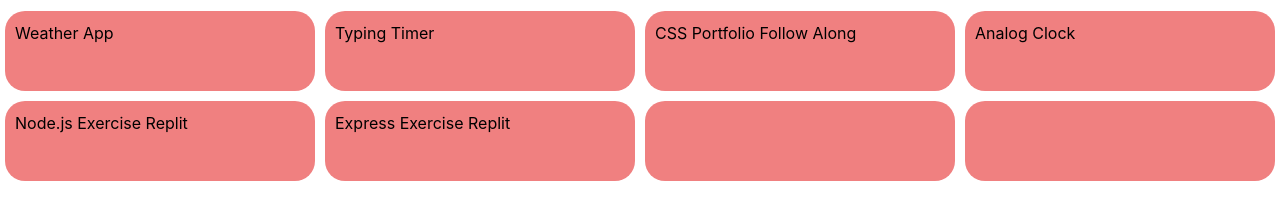
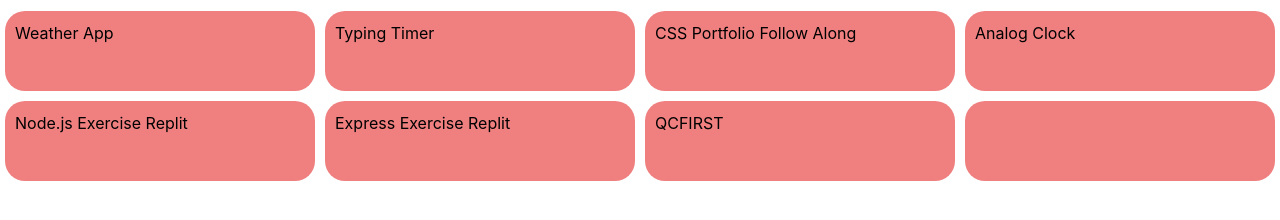
Before and after one commit to snecola/snecola.github.io, a plain HTML site: page index.html in a window 1280 px wide. Shown: the part 50-270 px from the top of the page. Drawn offline with nearby package versions, Linux system fonts and the light colour scheme.

Commit message:
Added QCFirst link

```diff
--- a/index.html
+++ b/index.html
@@ -42,7 +42,7 @@
                     <a href="https://replit.com/@snecola/boilerplate-express#myApp.js" class="link">Express Exercise Replit</a>
                 </div>
                 <div class="col">
-
+                    <a href="https://snecola.github.io/qcfirst/" class="link">QCFIRST</a>
                 </div>
                 <div class="col">
 
```
